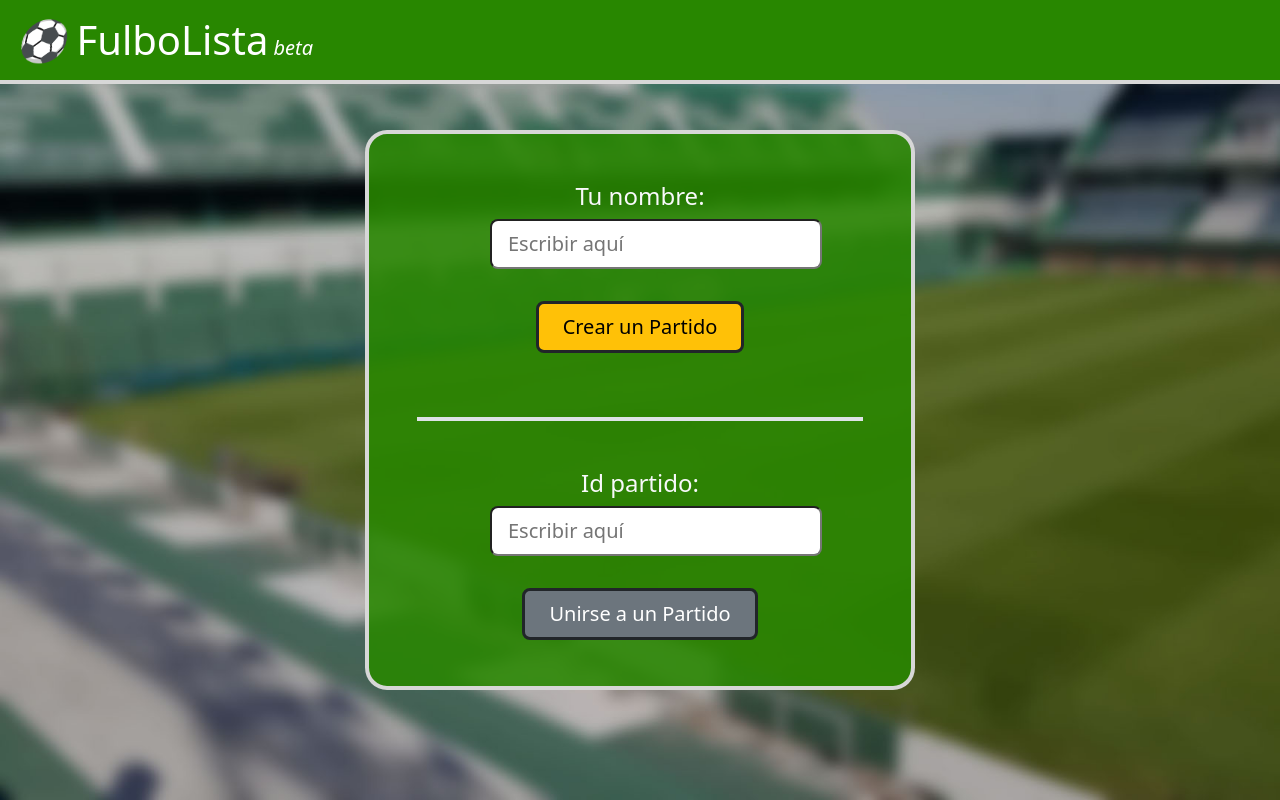
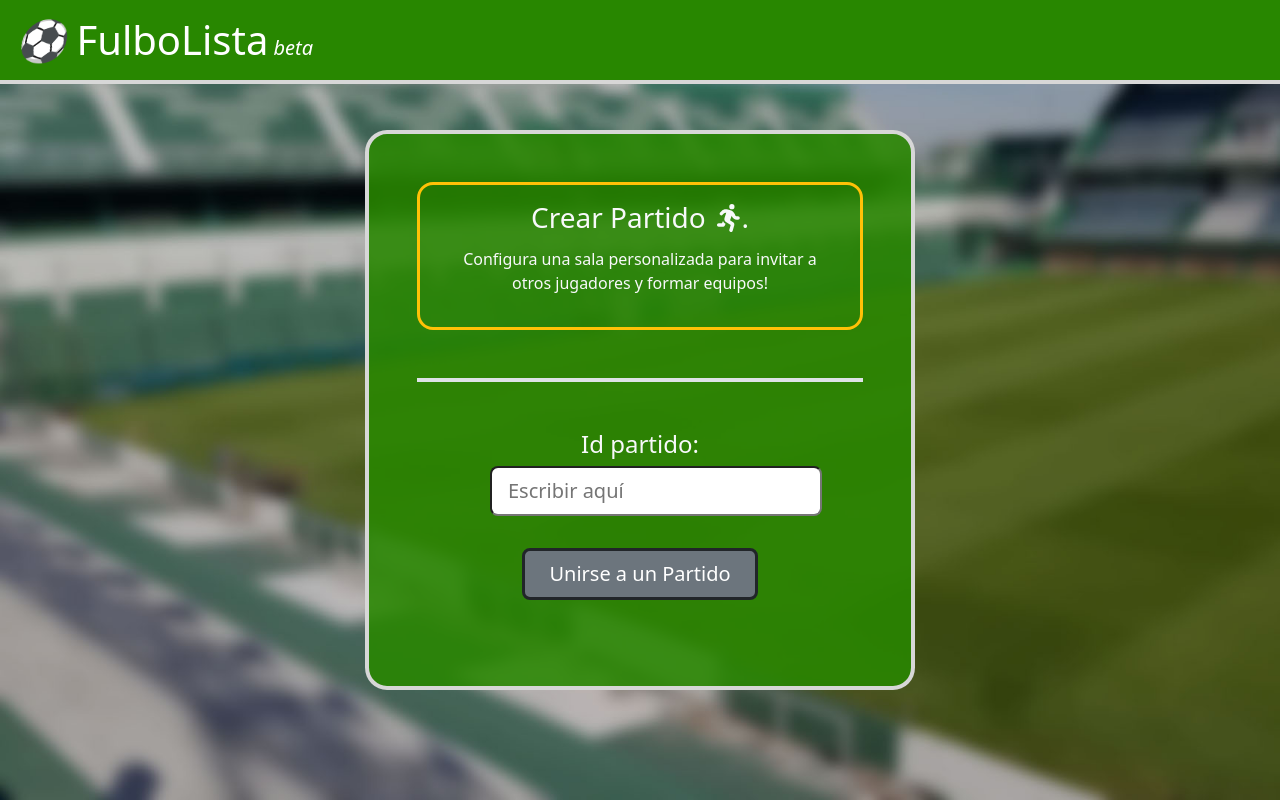
Before and after one commit to Alternativy/PeloTurno, a React (Create React App) app: page / in a window 1280 px wide. Built offline with nearby package versions, Linux system fonts and the light colour scheme.

Commit message:
crear partido modal

```diff
--- a/package.json
+++ b/package.json
@@ -3,6 +3,9 @@
   "version": "0.1.0",
   "private": true,
   "dependencies": {
+    "@fortawesome/fontawesome-svg-core": "^6.4.0",
+    "@fortawesome/free-solid-svg-icons": "^6.4.0",
+    "@fortawesome/react-fontawesome": "^0.2.0",
     "@testing-library/jest-dom": "^5.16.5",
     "@testing-library/react": "^13.4.0",
     "@testing-library/user-event": "^13.5.0",
@@ -11,7 +14,7 @@
     "js-cookie": "^3.0.1",
     "openssl": "^2.0.0",
     "react": "^18.2.0",
-    "react-bootstrap": "^2.7.4",
+    "react-bootstrap": "^2.8.0",
     "react-dom": "^18.2.0",
     "react-modal": "^3.16.1",
     "react-router-dom": "^6.10.0",
--- a/public/index.html
+++ b/public/index.html
@@ -9,7 +9,6 @@
       name="description"
       content="Organiza tu partido de Futbol"
     />
-    <link rel="apple-touch-icon" href="%PUBLIC_URL%/logo192.png" />
     <!--
       manifest.json provides metadata used when your web app is installed on a
       user's mobile device or desktop. See https://developers.google.com/web/fundamentals/web-app-manifest/
--- a/src/components/Crear Partido/CrearPartido.js
+++ b/src/components/Crear Partido/CrearPartido.js
@@ -2,6 +2,12 @@ import React from "react";
 import firebaseConfig from '../../store/Firebase/firebaseConfig';
 import { uid } from 'uid';
 import Cookies from 'js-cookie';
+import { useState } from "react";
+import { Modal } from "react-bootstrap";
+import { FontAwesomeIcon } from '@fortawesome/react-fontawesome'
+import { faPersonRunning} from '@fortawesome/free-solid-svg-icons'
+import { faAngleRight} from '@fortawesome/free-solid-svg-icons'
+
 
 // Import the functions you need from the SDKs you need
 import { initializeApp } from "firebase/app";
@@ -58,20 +64,37 @@ const writeToDatabase = (event) => {
 
 
 function CrearPartido() {
+    const [show, setShow] = useState(false);
+
+    const handleClose = () => setShow(false);
+    const handleShow = () => setShow(true);
+
     return (
         <div className="CrearPartido">
 
-        <form className='formulario m-auto text-center' onSubmit={writeToDatabase}>
+            <button className="btn border border-3 border-warning rounded-4 p-2 py-3 " onClick={handleShow}>
+                <h3 className="text-center text-light mb-2">Crear Partido  <FontAwesomeIcon className="text-light fs-3 ms-1 p-0" icon={faPersonRunning} />.</h3>
+                <p className="text-center text-light px-4 mx-1 pt-1">
+                Configura una sala personalizada para invitar a otros jugadores y formar equipos!
+                </p>
+            </button>
 
-            <label className='h4 text-light' htmlFor='username'>Tu nombre:</label>
-            <br/>
-            <input className='form-control-lg mb-3' type='text' id='username' placeholder='Escribir aquí' name='username' required/>
 
-            <div className='mt-3 pb-3 text-center'>
-                <button type='submit' className='btn btn-warning border border-3 border-dark btn-lg bold px-4'> Crear un Partido</button>
-            </div>
-
-        </form>
+            <Modal show={show} onHide={handleClose} style={{marginTop: '150px'}}>
+                <Modal.Header closeButton>
+                    <Modal.Title id="contained-modal-title">
+                    <label htmlFor='username'>Ingresa tu nombre:</label>
+                    </Modal.Title>
+                </Modal.Header>
+                <Modal.Body>
+                    <form onSubmit={writeToDatabase}>
+                        <input className='form-control-lg my-2 w-100' type='text' id='username' placeholder='Escribir aquí' name='username' required/>
+                        <div className='mt-3 mb-2 text-center'>
+                            <button type='submit' className='btn btn-warning border border-3 border-dark btn-lg bold px-4'>Crear Partido <FontAwesomeIcon className="ms-1" style={{position:'relative', top:'1px'}}  icon={faAngleRight}/> </button>
+                        </div>
+                    </form>
+                </Modal.Body>
+            </Modal>
 
         </div>
     );
```
Also changed, not shown: public/manifest.json, 1 other file (tests, documents, lock files or other folders).
